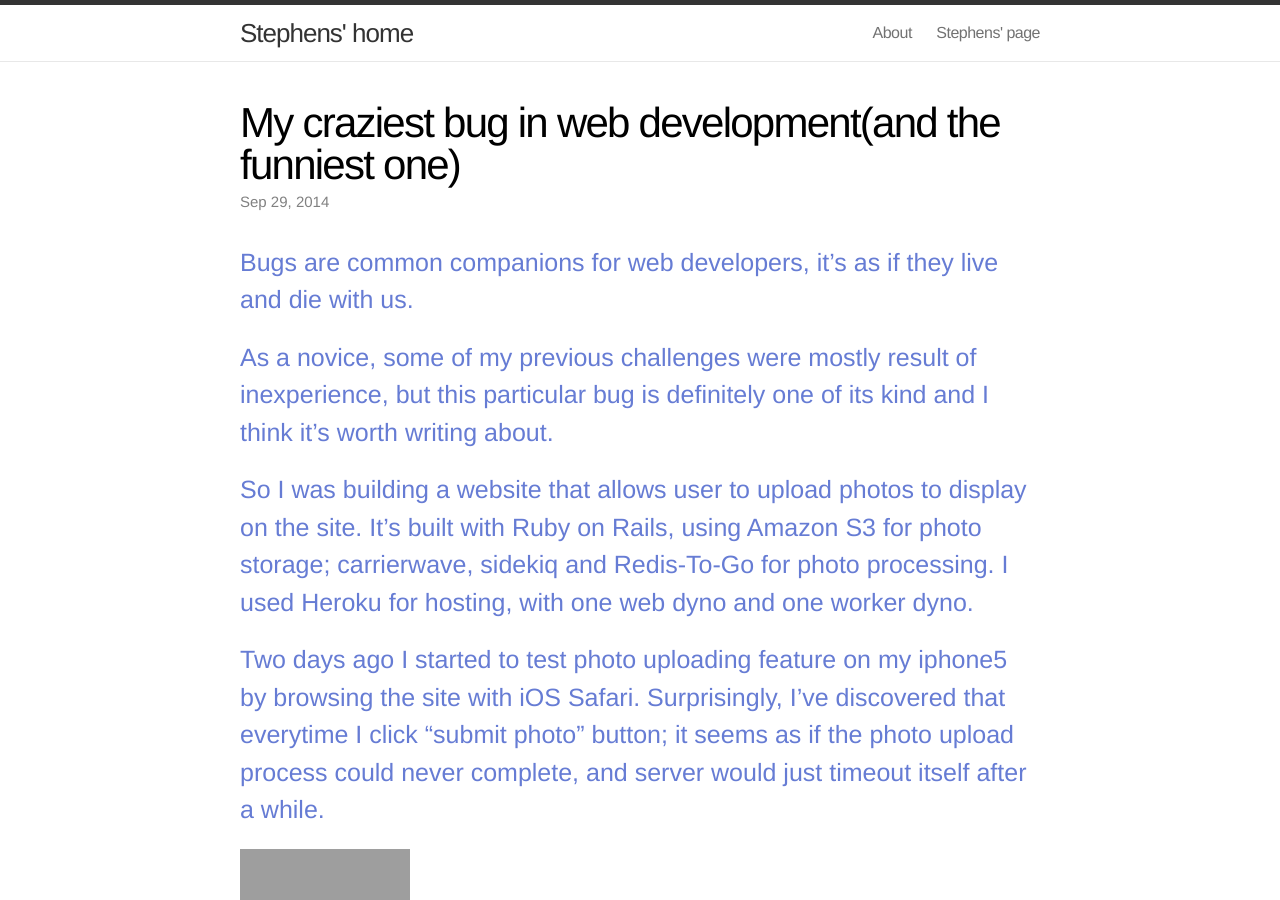
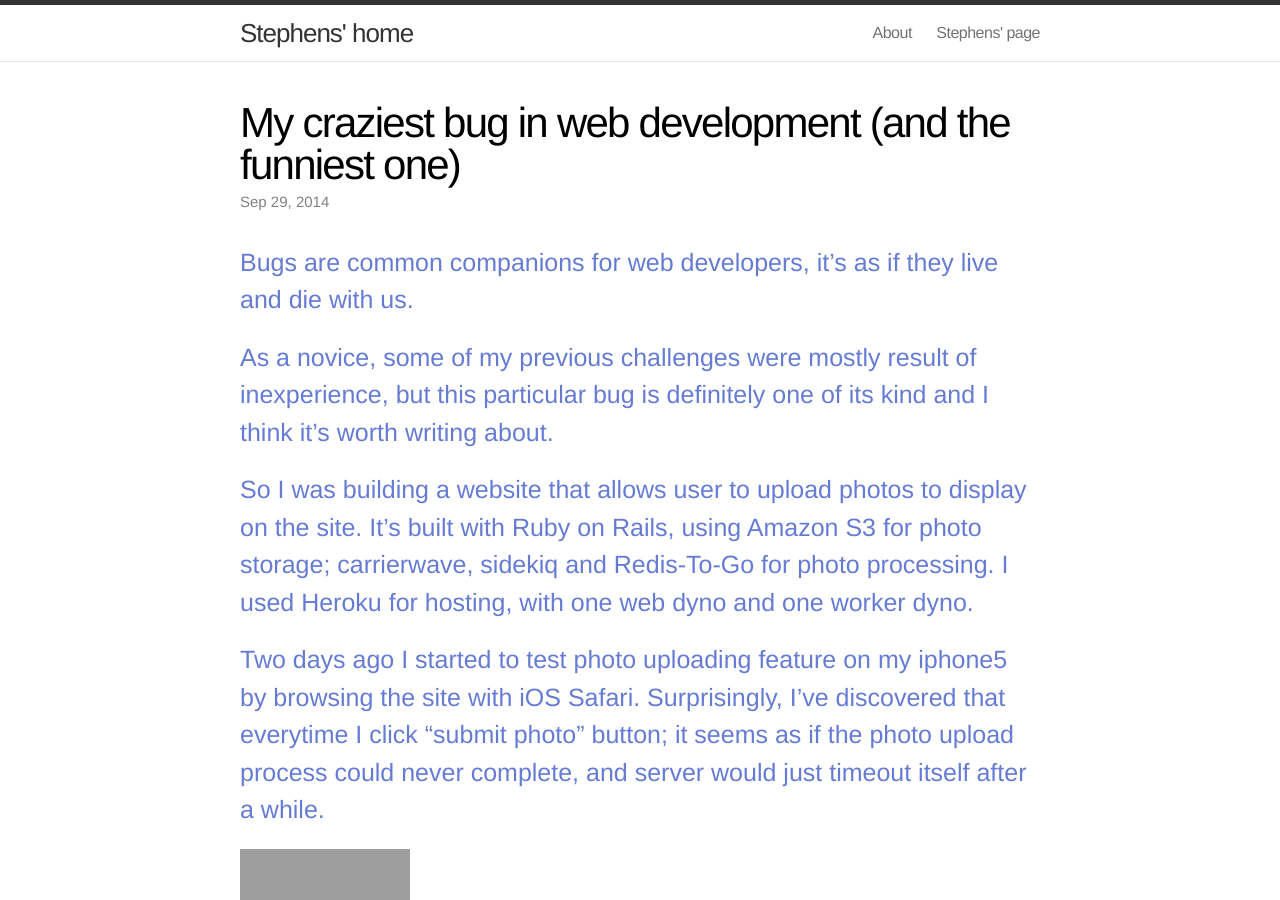
Before and after one commit to stephensxu/stephensxu.github.io, a Jekyll site: the page built from _posts/2014-09-29-craziest-bug.markdown, in a window 1280 px wide and 900 px high. Built offline with Jekyll 4.4.1, drawn with Linux system fonts in a browser that asks for light colours; some of the changed text lies outside the part shown; grey boxes are pictures that could not be loaded.

Commit message:
minor change to crazy bug post

```diff
--- a/_posts/2014-09-29-craziest-bug.markdown
+++ b/_posts/2014-09-29-craziest-bug.markdown
@@ -1,6 +1,6 @@
 ---
 layout: post
-title:  My craziest bug in web development(and the funniest one)
+title:  My craziest bug in web development (and the funniest one)
 date:   2014-09-29
 categories: technical
 ---
@@ -25,7 +25,7 @@
 
 Nope, still same result. That’s weird! I was certain that the same photo, uploading with same network connection worked fine with desktop chrome uploading. “It must be mobile!” it’s yelling in my head. Jesse warned me to not make conclusion prematurely and instead tried to figure out at what stage did the server timeout. I did that by wrapping my photo#create method in photos_controller with a bench method like so:
 
-{% highlight ruby linenos %}
+{% highlight ruby %}
 
 def bench(label)
  t0 = Time.now
@@ -65,7 +65,7 @@
 
 Both me and Jesse were very curious about the root cause of this issue. So we decided to go ahead and set up a proxy server on my desktop so we can intercept my iphone http traffics, open up the hood and see what exactly is going on with the upload request.
 
-We decided to use <a href="http://mitmproxy.org/index.html">mitmproxy</a>, since Charles proxy isn’t free. Mitmproxy is relatively easy to set up with brew and has a “somewhat intuitive” UI. Instructions of how to use it can be found <a href="http://blog.just2us.com/2012/05/sniff-iphone-http-traffic-using-mitmproxy/">here</a>.
+We decided to use <a href="http://mitmproxy.org/index.html" target="_blank">mitmproxy</a>, since Charles proxy isn’t free. Mitmproxy is relatively easy to set up with brew and has a “somewhat intuitive” UI. Instructions of how to use it can be found <a href="http://blog.just2us.com/2012/05/sniff-iphone-http-traffic-using-mitmproxy/" target="_blank">here</a>.
 
 Now I’m armed with a rather powerful tool which would give me much deeper visibility into the conversation between the iphone browser and my server, we’re ready to investigate!
 
```
